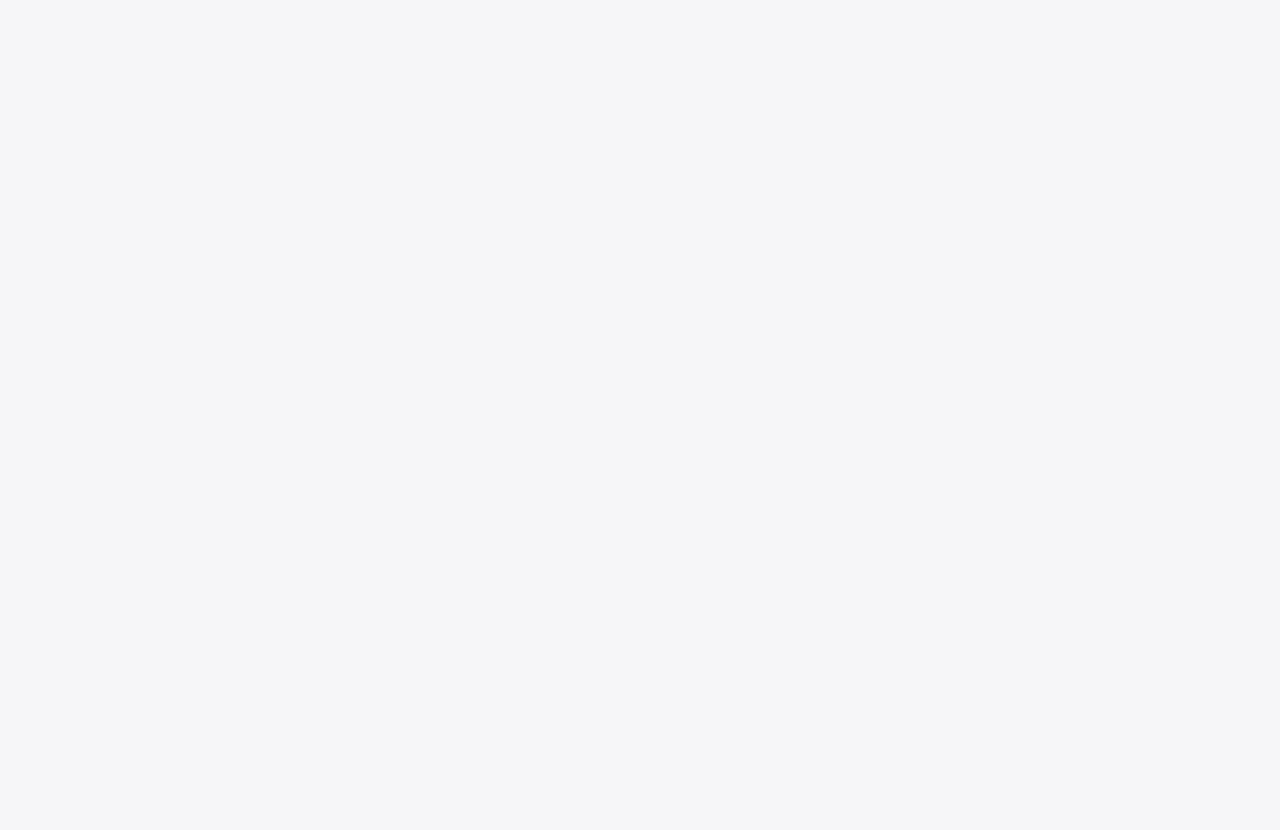
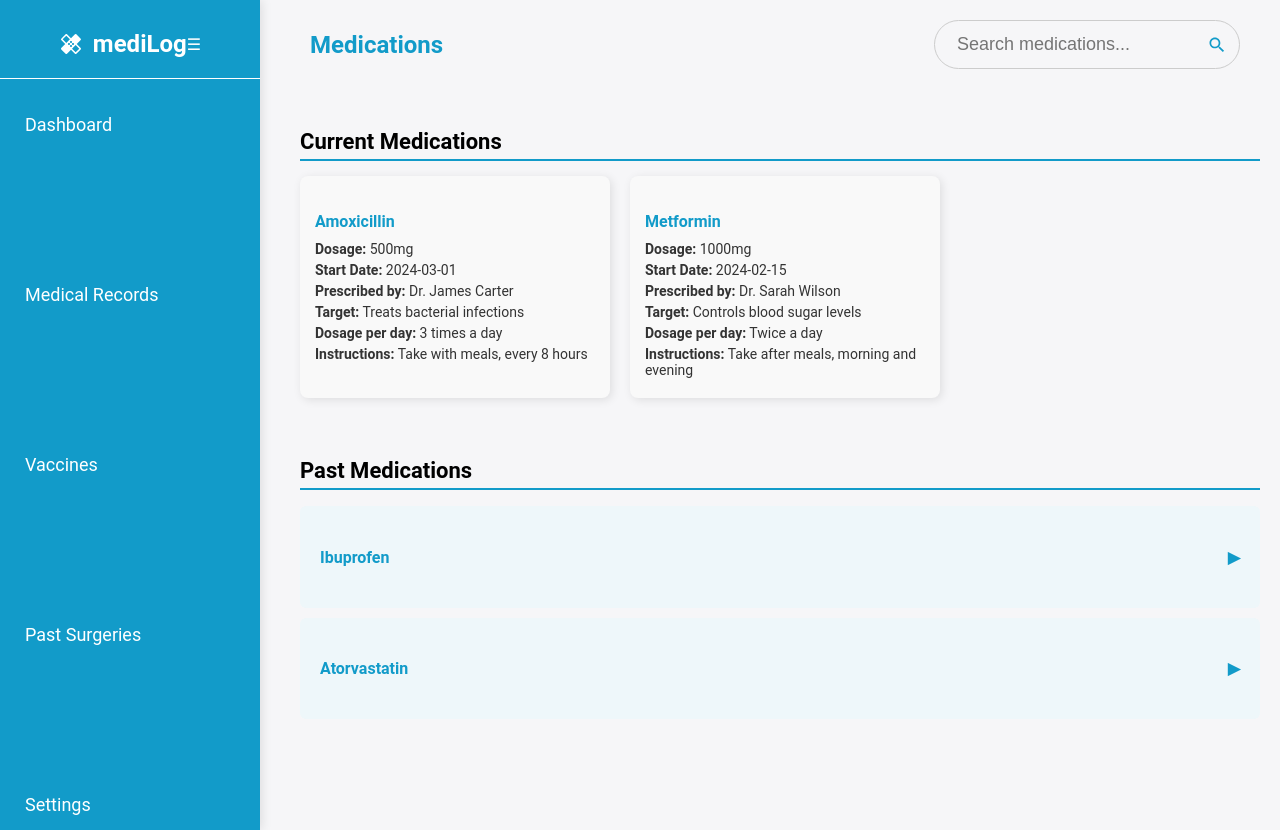
Before and after one commit to jihadlenix/MediLog, a React (Create React App) app in the folder client/: page /medications in a window 1280 px wide. Before the commit this address had no page. Before the commit the page ends 800 px from the top, so only its background shows below. Built offline with nearby package versions, Linux system fonts and the light colour scheme.

Commit message:
Save progress on routes.js before switching branches

```diff
--- a/client/src/core/routes.js
+++ b/client/src/core/routes.js
@@ -3,6 +3,10 @@
 import Login from "../auth/LogIn";
 import Signup from "../auth/signup";
 import Dashboard from '../patient/Dashboard';
+import MedRecord from '../patient/MedRecord'
+import DocProfile from "../doctor/docProfile";
+import LeftNavBar from '../components/LeftNavBar';
+import Medications from '../patient/Medications';
 
 const AppRoutes = () => {
   return (
@@ -11,6 +15,10 @@
       <Route path="/login" element={<Login />} />
       <Route path="/signup" element={<Signup />} />
       <Route path="/dashPatient" element={<Dashboard />} />
+      <Route path="/medRecord" element={<MedRecord />} />
+      <Route path="/docProfile" element={<DocProfile />} />
+      <Route path="/nav" element={< LeftNavBar />} />
+      <Route path="/medications" element={< Medications />} />
     </Routes>
   );
 };
```
